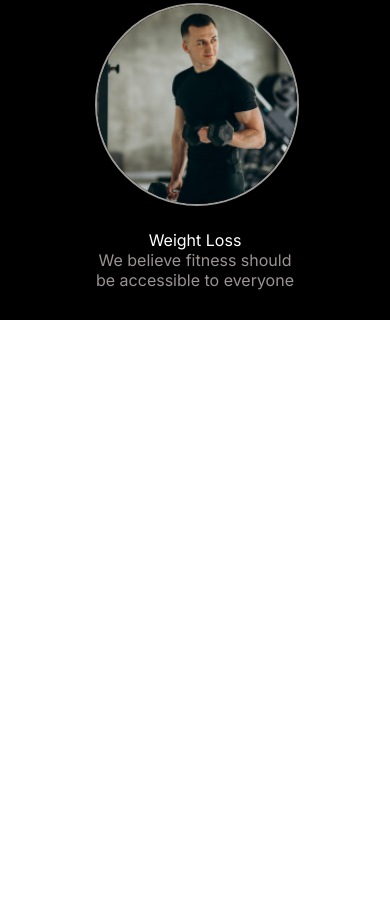
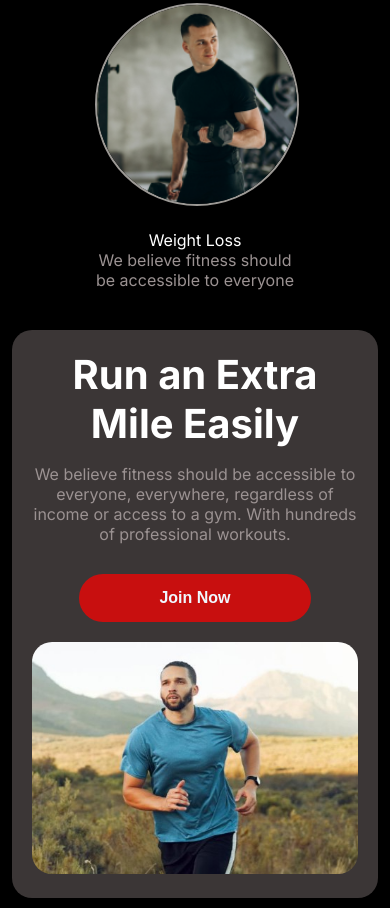
Before and after one commit to sasruet/Assignment-02, a plain HTML site: page index.html in a window 390 px wide. Shown: the part 2644-3552 px from the top of the page. Before the commit the page ends 2964 px from the top, so only its background shows below. Drawn offline with Linux system fonts and the light colour scheme; a web font is replaced by a local one.

Commit message:
section-3 completed

```diff
--- a/css/style.css
+++ b/css/style.css
@@ -150,13 +150,13 @@ nav > img{
     text-align: center;
     padding-bottom: 20px;
 }
-.habit-txt{
+.habit-txt, .run-text{
     margin: 0%;
     color: white;
     font-size: 40px;
     font-weight: 700;
 }
-.section-2{
+.section-2, .section-3{
     background-color: black;
     padding: 10px 10%;
 }
@@ -184,6 +184,30 @@ nav > img{
     align-items: center;
     flex-wrap: wrap;
 }
+.run-container{
+    padding: 20px;
+    background-color: rgb(59, 54, 54);
+    display: flex;
+    gap: 10px;
+    align-items: center;
+    border-radius: 20px;
+}
+.w-60{
+    width: 60%;
+}
+.run-img{
+    border-radius: 20px;
+    width: 100%;
+}
+#join-now{
+    color: white;
+    font-size: medium;
+    font-weight: 600;
+    background-color:rgba(255, 0, 0, 0.719) ;
+    border-radius: 25px;
+    padding: 15px 80px;
+    border: 0px;
+}
 @media (min-width:577px) and (max-width:992px) {
     nav{
         padding: 10px 3%;
@@ -195,12 +219,13 @@ nav > img{
     .w-50{
         width: 100%;
     }
-    .section-2{
-        background-color: black;
-        padding: 10px 0%;
+    .section-2, .section-3{
+        padding: 10px 3%;
     }
 
+
 }
+
 @media (max-width:576px) {
     nav{
         padding: 10px 3%;
@@ -213,6 +238,11 @@ nav > img{
     .w-50{
         width: 100%;
     }
+    .w-60{
+        width: 100%;
+        margin-bottom: 10px;
+        text-align: center;
+    }
     .section-1{
         flex-direction: column;
         margin: auto;
@@ -221,4 +251,11 @@ nav > img{
         gap: 0px;
         justify-content: space-between;
     }
+    .section-2, .section-3{
+        padding: 10px 3%;
+    }
+    .run-container{
+        flex-wrap: wrap;
+        justify-content: center;
+    }
 }
--- a/index.html
+++ b/index.html
@@ -46,9 +46,9 @@
                 </div>
             </div>
             <div class="video-workout">
-                        <span class="count-500">
-                            500+ </span>
-                                <span id="video-txt">Free Workout Videos</span>
+                <span class="count-500">
+                    500+ </span>
+                <span id="video-txt">Free Workout Videos</span>
             </div>
         </div>
     </section>
@@ -59,7 +59,8 @@
                     Change Your Habits
                 </p>
                 <p class="description">
-                    We believe fitness should be accessible to everyone, everywhere, regardless of income or access to a gym.
+                    We believe fitness should be accessible to everyone, everywhere, regardless of income or access to a
+                    gym.
                 </p>
             </div>
             <div class="card-container">
@@ -94,6 +95,23 @@
             </div>
         </div>
     </section>
+    <section class="section-3">
+        <div class="run-container">
+            <div class="w-60">
+                <span class="run-text">
+                    Run an Extra <br>
+                    Mile Easily
+                </span>
+                <p class="description">
+                    We believe fitness should be accessible to everyone, everywhere, regardless of income or access to a gym. With hundreds of professional workouts.
+                </p>
+                <button id="join-now" type="button"><a style="text-decoration: none; color: aliceblue;" href="#join-now">Join Now</a></button>
+            </div>
+
+            <div>
+                <img class="run-img" src="./images/run2.jpg" alt="">
+            </div>
+    </section>
     <footer>
 
     </footer>
```
Also changed, not shown: images/run.jpg (deleted), images/run2.jpg (added).
